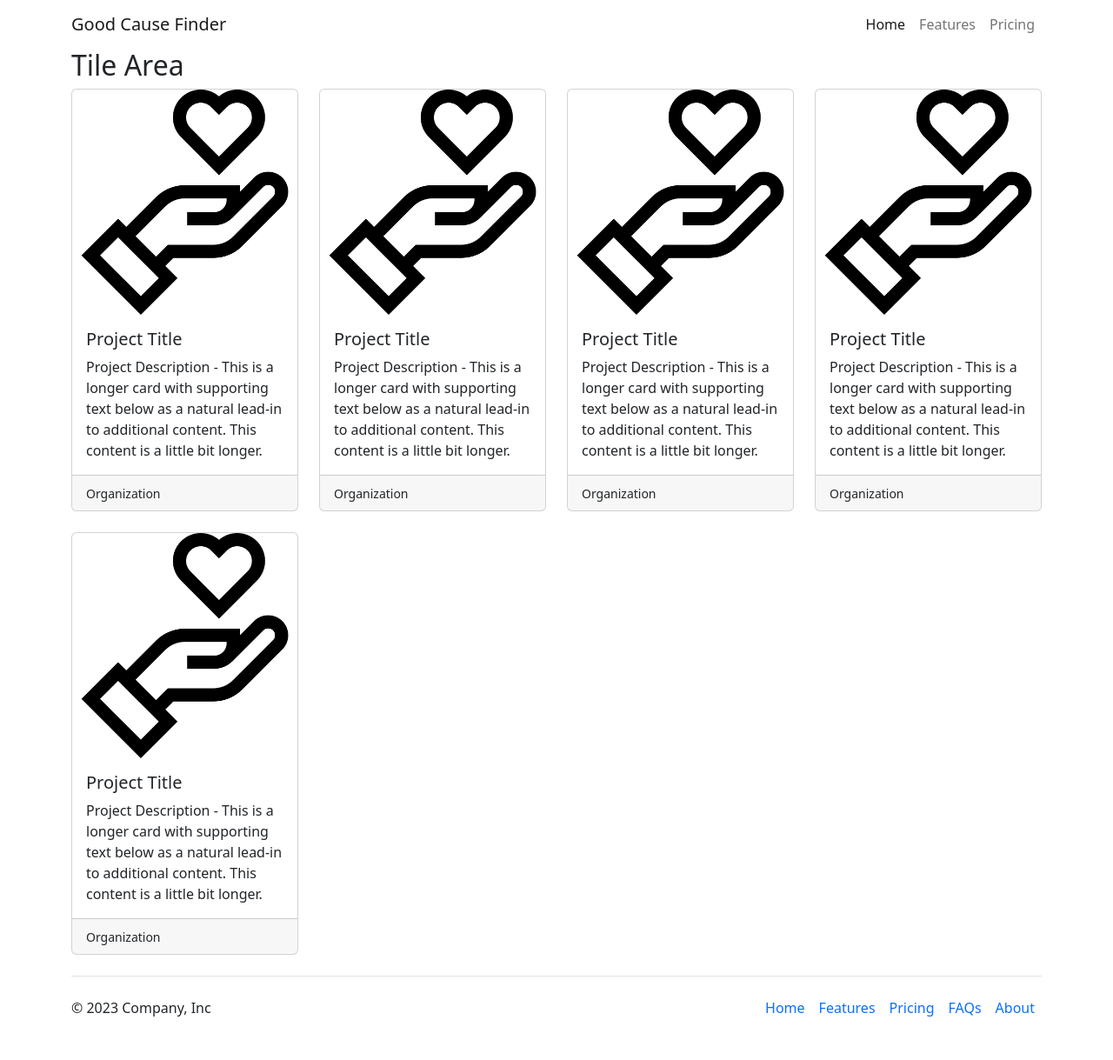
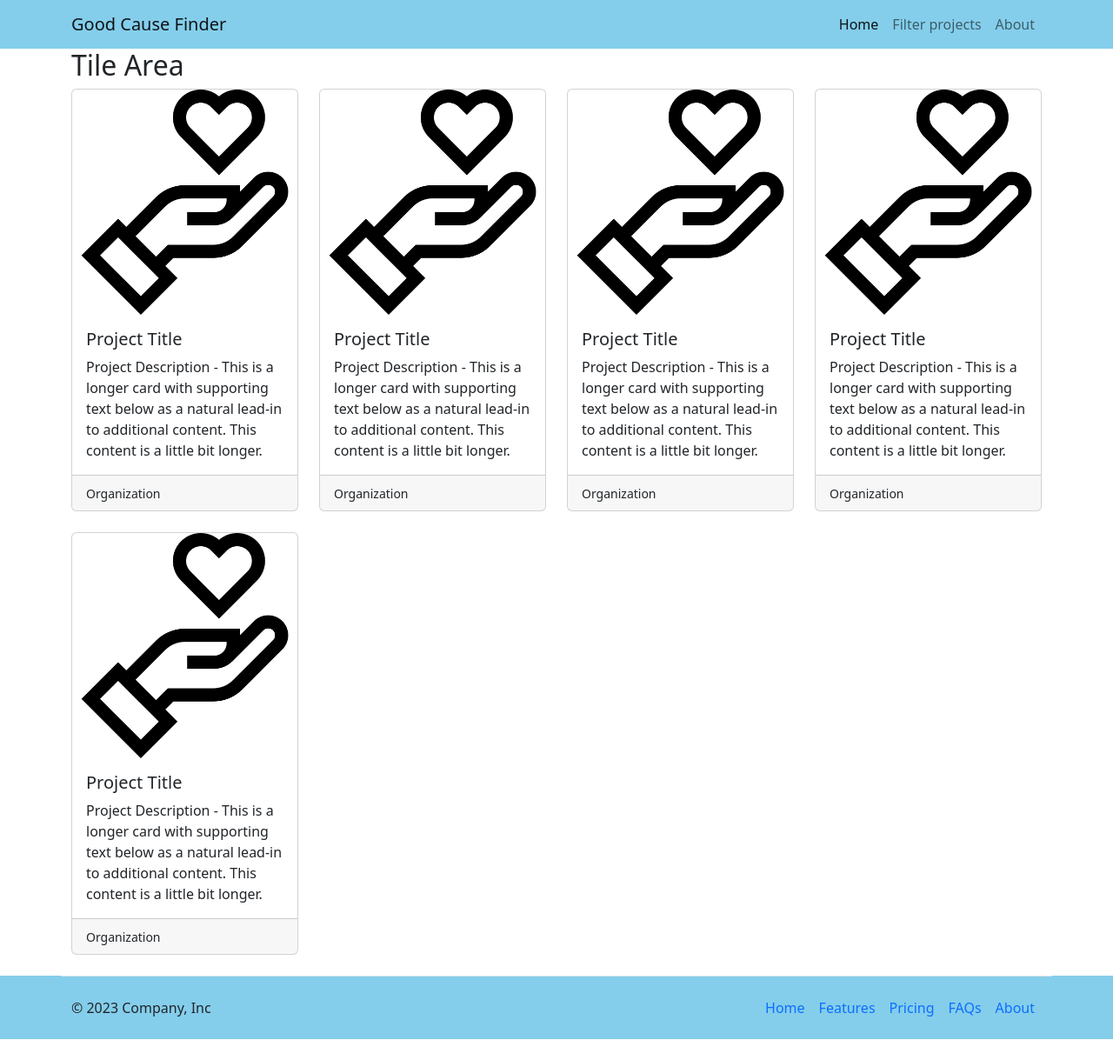
Before and after one commit to MariaFredriksson/GoodCauseFinder, a React (Create React App) app: page / in a window 1280 px wide. Shown: the whole page at 87% size. Built offline with nearby package versions, Linux system fonts and the light colour scheme.

Commit message:
Fix with some colors

```diff
--- a/src/App.css
+++ b/src/App.css
@@ -4,4 +4,6 @@
   /* background-color: #5ab9ea; */
   /* background-color: #c1c8e4; */
   /* background-color: #8860d0; */
+
+  /* color:white !important; */
 }
--- a/src/components/Footer.js
+++ b/src/components/Footer.js
@@ -1,8 +1,9 @@
+/* eslint-disable jsx-a11y/anchor-is-valid */
 
 const Footer = () => {
   return (
-    <div className="container">
-      <footer className="d-flex flex-wrap justify-content-between align-items-center py-3 my-4 border-top">
+    <div className="color-1">
+      <footer className="container d-flex flex-wrap justify-content-between align-items-center py-3 my-4 border-top">
         <p className="col-md-4 mb-0 text-body-secondary">© 2023 Company, Inc</p>
 
         <a href="/" className="col-md-4 d-flex align-items-center justify-content-center mb-3 mb-md-0 me-md-auto link-body-emphasis text-decoration-none">
--- a/src/components/Navbar.js
+++ b/src/components/Navbar.js
@@ -1,20 +1,21 @@
+/* eslint-disable jsx-a11y/anchor-is-valid */
 
 const Navbar = () => {
   return (
     // <div>
     //   <h1>Good Cause Finder</h1>
     // </div>
-    <nav className="navbar navbar-expand-lg sticky-top bg-body-tertiary">
+    <nav className="navbar navbar-expand-lg sticky-top color-1 bg-body-tertiary">
       <div className="container container-fluid">
-        <a className="navbar-brand" href="#">Good Cause Finder</a>
+        <a className="navbar-brand color-1" href="#">Good Cause Finder</a>
         <button className="navbar-toggler" type="button" data-bs-toggle="collapse" data-bs-target="#navbarNavAltMarkup" aria-controls="navbarNavAltMarkup" aria-expanded="false" aria-label="Toggle navigation">
           <span className="navbar-toggler-icon"></span>
         </button>
         <div className="collapse navbar-collapse justify-content-end" id="navbarNavAltMarkup">
           <div className="navbar-nav">
-            <a className="nav-link active" aria-current="page" href="#">Home</a>
-            <a className="nav-link" href="#">Features</a>
-            <a className="nav-link" href="#">Pricing</a>
+            <a className="nav-link color-1 active" aria-current="page" href="#">Home</a>
+            <a className="nav-link color-1" href="#">Filter projects</a>
+            <a className="nav-link color-1" href="#">About </a>
           </div>
         </div>
       </div>
```
